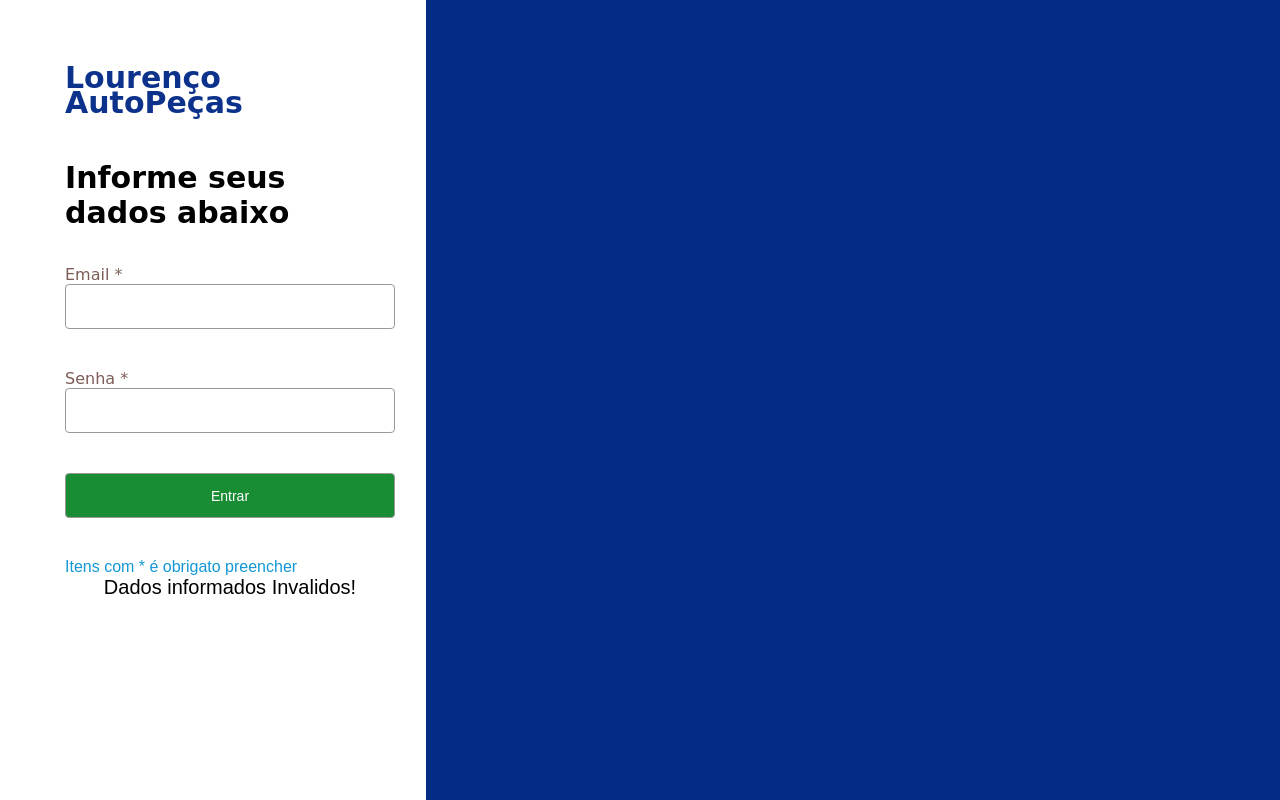
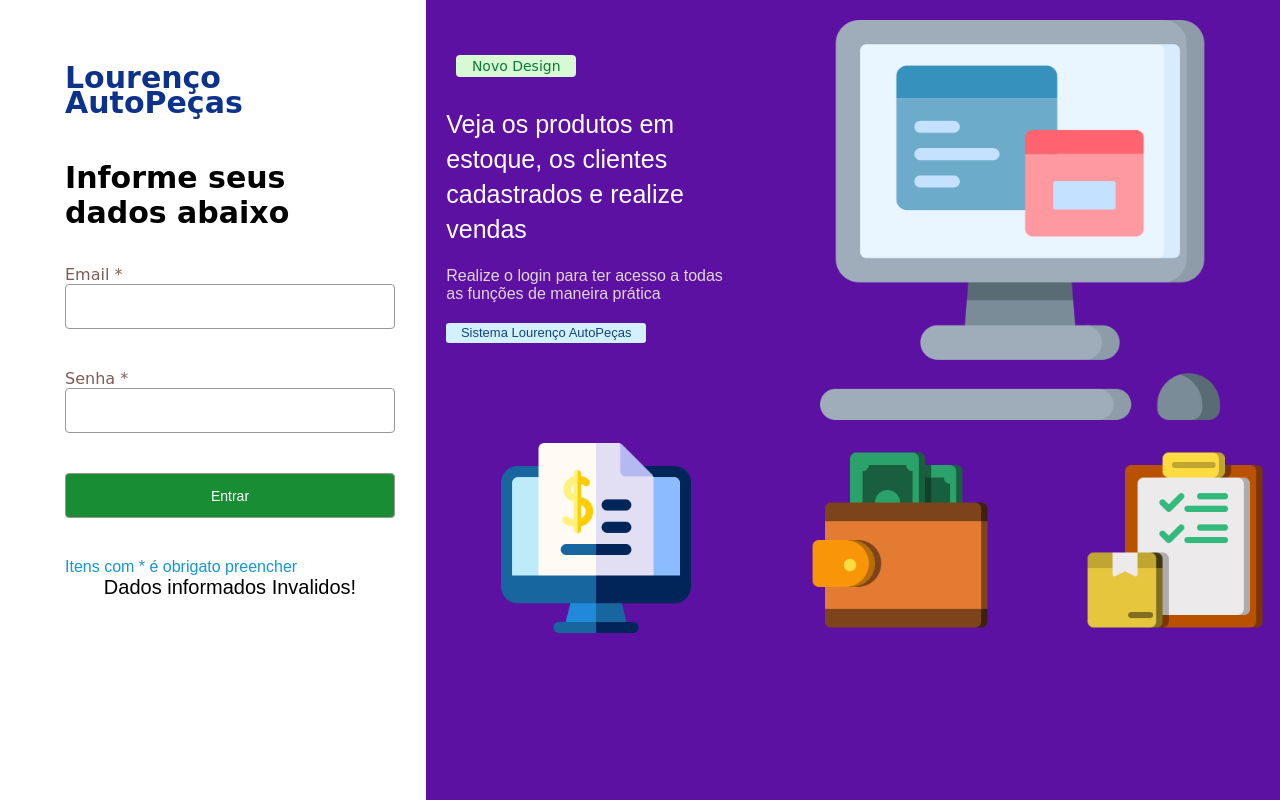
Before and after one commit to Guilherme2080/estrutura_mvc, a PHP site: page /estrutura_mvc/entrar/login in a window 1280 px wide. Run offline with PHP 8.4, Linux system fonts and the light colour scheme; some web fonts are replaced.

Commit message:
tela login nova e bonita

```diff
--- a/midias/css/estilo.css
+++ b/midias/css/estilo.css
@@ -3148,7 +3148,7 @@ inputs_inser_caixa p{
 }
 .tela_apresentacao{
     float: left;
-    background-color: #022c85;
+    background-color: #5d11a3;
     height: 100%;
     width: 66.7%;
 }
@@ -3216,5 +3216,82 @@ inputs_inser_caixa p{
 }
 
 
-
+.descricao_tel_ap{
+    float: left;
+    /* background-color: #60aa84; */
+    width: 35%;
+    height: 100%;
+}
+.descricao_img_tel_ap{
+    float: left;
+    /* background-color: #22B731; */
+    width: 65%;
+    height: 100%;
+}
+
+
+.img_tel_login1{
+    float: left;
+    margin-left: 95px;
+    margin-top: 20px;
+    width: 400px;
+}
+.img_tel_login2{
+    float: left;
+    margin-left: 75px;
+    margin-top: 20px;
+    width: 200px;
+}
+.img_tel_login3{
+    float: left;
+    margin-left: 75px;
+    margin-top: 20px;
+    width: 200px;
+}
+.img_tel_login4{
+    float: left;
+    margin-left: 75px;
+    margin-top: 100px;
+    width: 190px;
+}
+.novo_designe_tel_ap{
+    color:#0b7939;
+    line-height: 22px;
+    font-family: cursive;
+    font-size: 14px;
+    text-align: center;
+    background-color: #D8FAD2;
+    border-radius: 4px;
+    width: 120px;
+    margin-left: 30px;
+    margin-top: 55px;
+    height: 22px;
+}
+.descricao_1_terl_ap{
+    color:#fff;
+    line-height:35px;
+    margin-top: 10px;
+    font-size: 25px;
+    padding: 20px;
+}
+
+.descricao_2_terl_ap{
+    margin-left: 20px;
+    font-size: 16px;
+    color:rgb(223, 215, 215);
+}
+
+.descricao_3_terl_ap{
+    text-align: center;
+    text-transform: capitalize;
+    color:#15427c;
+    line-height: 20px;
+    border-radius: 3px;
+    height: 20px;
+    width: 200px;
+    font-size: 13px;
+    background-color: #D3F1FD;
+    margin-left: 20px;
+    margin-top: 20px;
+}
 /* -----------------------pagina de login fim -------------------------- */
--- a/visual/entrar.php
+++ b/visual/entrar.php
@@ -38,7 +38,19 @@
 
     <div class="tela_apresentacao">
 
+        <div class="descricao_tel_ap">
+            <p class="novo_designe_tel_ap">Novo Design</p>
 
+            <p class="descricao_1_terl_ap">Veja os produtos em estoque, os clientes cadastrados e realize vendas</p>
+            <p class="descricao_2_terl_ap">Realize o login para ter acesso a todas as funções de maneira prática</p>
+            <p class="descricao_3_terl_ap">sistema Lourenço AutoPeças</p>
+            <img class="img_tel_login4" src="<?php echo URL_BASE;?>midias/imagens/faturamento.png">
+        </div>
+        <div class="descricao_img_tel_ap">
+            <img class="img_tel_login1" src="<?php echo URL_BASE;?>midias/imagens/computador.png">
+            <img class="img_tel_login2" src="<?php echo URL_BASE;?>midias/imagens/carteira.png">
+            <img class="img_tel_login3" src="<?php echo URL_BASE;?>midias/imagens/estoque.png">
+        </div>
 
     </div>
 
```
Also changed, not shown: midias/imagens/carteira.png (added), midias/imagens/computador.png (added), midias/imagens/estoque.png (added), midias/imagens/faturamento.png (added).
